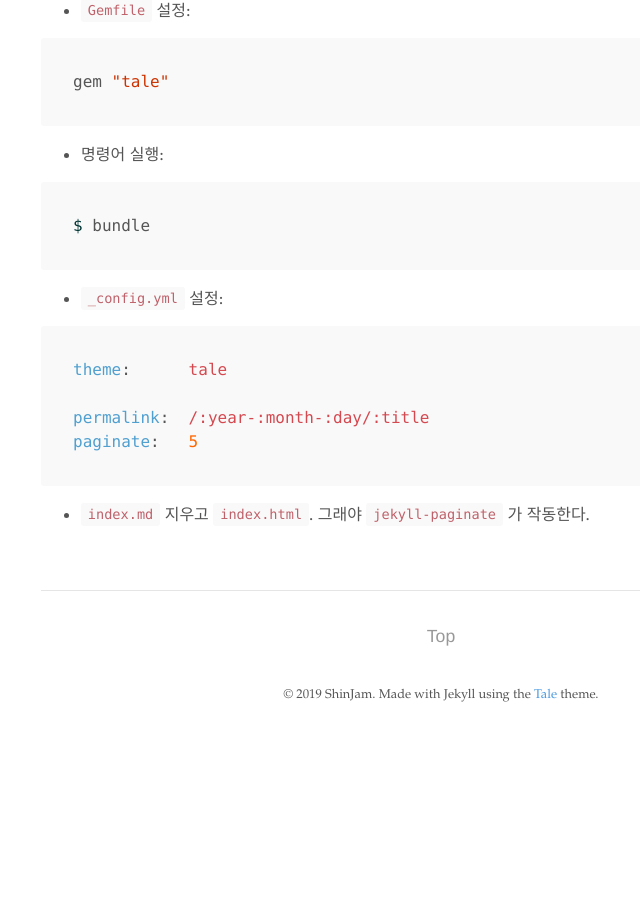
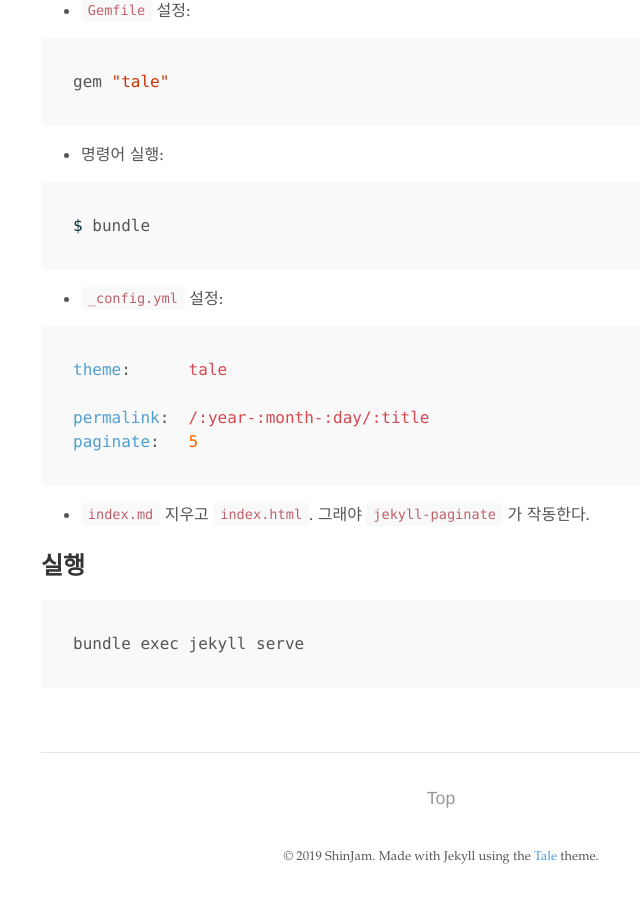
Before and after one commit to ShinJam/shinjam.github.io, a Jekyll site: the page built from _posts/2019-11-10-init.md, in a window 1280 px wide and 900 px high, scrolled down 1179 px. Shown: the whole window, without its empty margins (199-839 px from the left). Built offline with Jekyll 4.4.1, drawn with Linux system fonts in a browser that asks for light colours; before the commit the page ends 1917 px from its top, so only the background shows below that.

````diff
--- a/_posts/2019-11-10-init.md
+++ b/_posts/2019-11-10-init.md
@@ -56,3 +56,9 @@
 ```
 
 * `index.md` 지우고 `index.html`. 그래야 `jekyll-paginate` 가 작동한다.
+
+## 실행
+
+```
+bundle exec jekyll serve
+```
````
